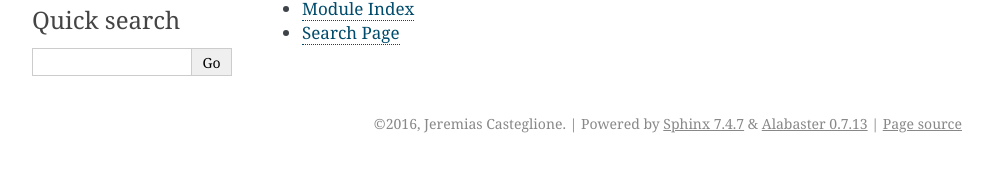
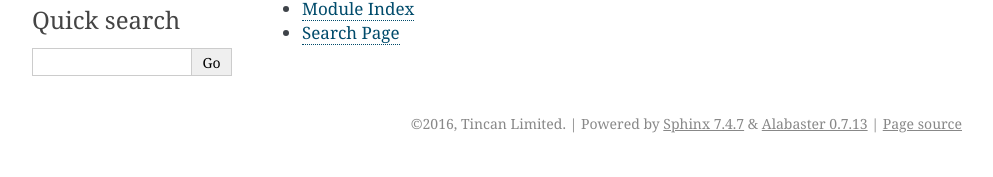
Before and after one commit to tsadm/webapp, a Sphinx documentation site: the page built from docs/index.rst, in a window 1280 px wide. Shown: the part 123-300 px from the top of the page, without its empty margins (148-1141 px from the left). Built offline with Sphinx 7.4.7, drawn with Linux system fonts in a browser that asks for light colours.

Commit message:
copyright by Tincan Limited

```diff
--- a/docs/conf.py
+++ b/docs/conf.py
@@ -59,7 +59,7 @@ master_doc = 'index'
 
 # General information about the project.
 project = 'tsadm webapp'
-copyright = '2016, Jeremias Casteglione'
+copyright = '2016, Tincan Limited'
 author = 'Jeremias Casteglione'
 
 # The version info for the project you're documenting, acts as replacement for
```
